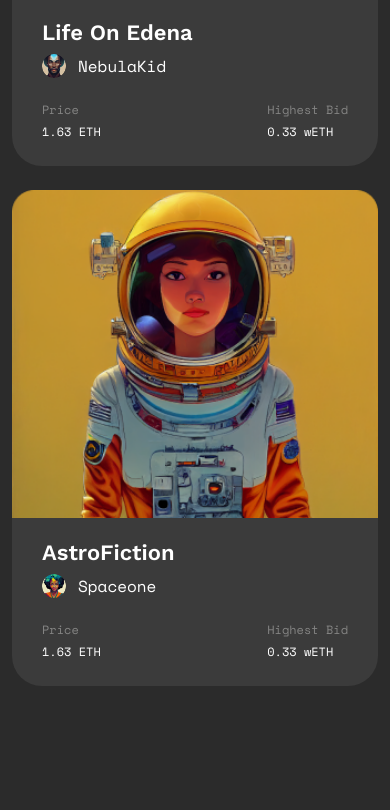
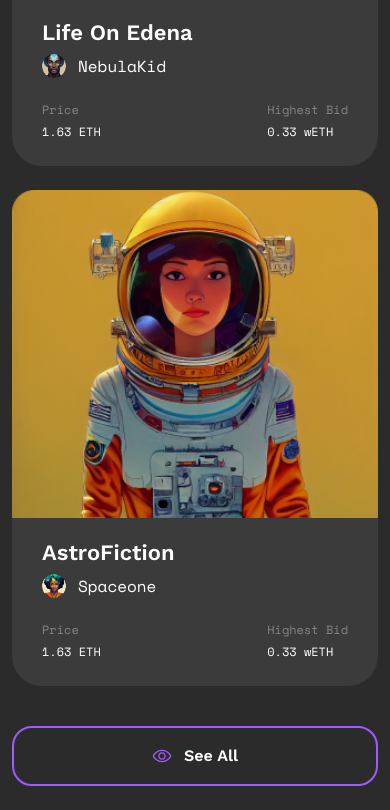
Before and after one commit to aleksi-svaridze/react-ntf, a React (Create React App) app: page / in a window 390 px wide. Shown: the part 5457-6267 px from the top of the page. Before the commit the page ends 6195 px from the top, so only its background shows below. Built offline with nearby package versions, Linux system fonts and the light colour scheme.

Commit message:
Add: Button component to nfts section

```diff
--- a/src/layout/nfts/Nfts.jsx
+++ b/src/layout/nfts/Nfts.jsx
@@ -1,6 +1,7 @@
 import { PrimaryHeading } from "../../components/headings/Headings";
 import NftsCard from "../../components/nfts-card/NftsCard";
 import eyeIcon from '../../media/images/nfts/Eye.svg';
+import Buttons from '../../components/buttons/Buttons'
 
 const Nfts = () => {
     return (
@@ -15,6 +16,12 @@ const Nfts = () => {
             <div className="row g-4 py-4 my-1 py-lg-5 my-lg-2">
                 <NftsCard />
             </div>
+
+            <Buttons
+                icon={eyeIcon}
+                content={'See All'}
+                btnStyle='text-white mt-3 btn_custom btn_custom--black heading-btn d-lg-none d-flex'
+            />
         </div>
     )
 }
```
